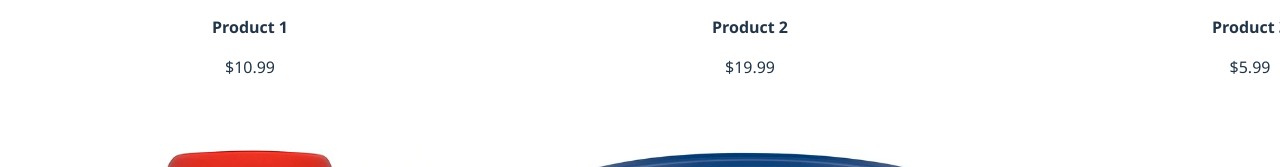
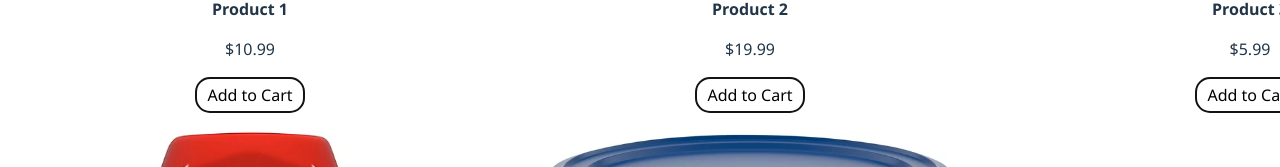
Before and after one commit to JoseMRodriguezO/project-store, a React (Vite) app: page / in a window 1280 px wide. Shown: the part 553-720 px from the top of the page. Built offline with nearby package versions, Linux system fonts and the light colour scheme.

Commit message:
Add to cart button

```diff
--- a/src/pages/shop/Products.jsx
+++ b/src/pages/shop/Products.jsx
@@ -11,6 +11,7 @@ export const Product = (props) => {
         </p>
         <p>${price}</p>
       </div>
+      <button className="addToCartBttn"> Add to Cart</button>
     </div>
   );
 };
```
